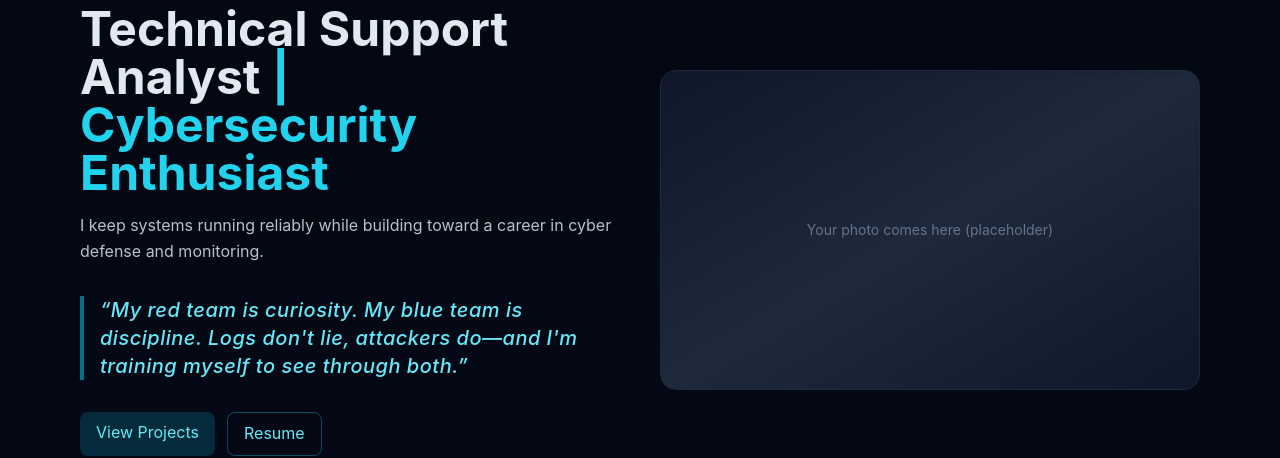
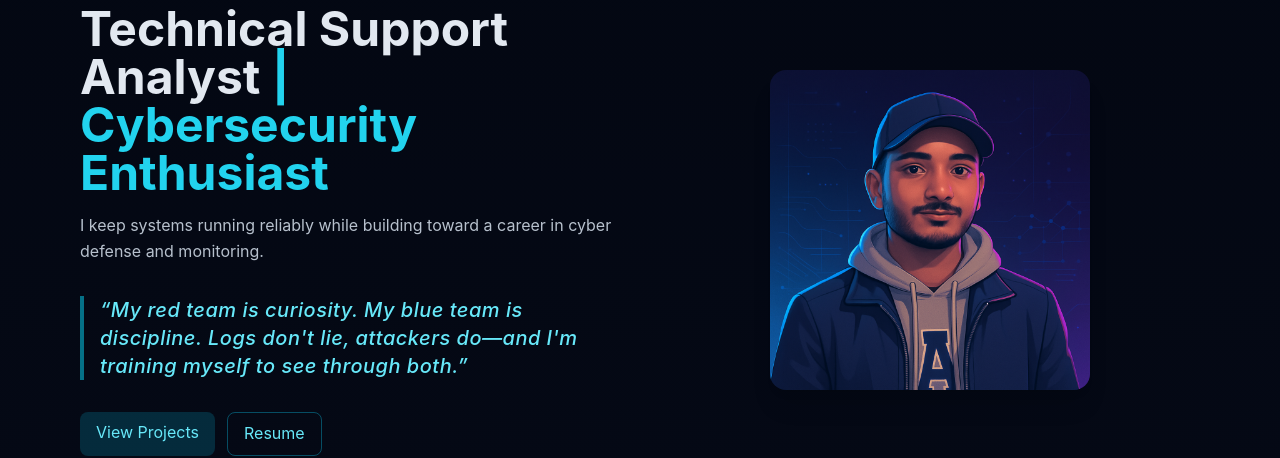
Before and after one commit to Inviciousx/portfolio, a React (Vite) app: page / in a window 1280 px wide. Shown: the part 139-597 px from the top of the page. Built offline with nearby package versions, Linux system fonts and the light colour scheme; no server answers; the HTML template or start-up script is replaced by a standard one.

Commit message:
Updated portfolio components (Resume, Navbar, Experience, etc.)

```diff
--- a/src/components/Hero.jsx
+++ b/src/components/Hero.jsx
@@ -1,9 +1,11 @@
 import { motion } from "framer-motion";
+import raziImg from "../assets/razi.png";
 
 export default function Hero() {
   return (
     <section id="home" className="relative overflow-hidden">
       <div className="mx-auto max-w-6xl px-4 py-16 md:py-18 grid md:grid-cols-2 gap-10 items-center">
+        {/* Text Section */}
         <div>
           <motion.h1
             initial={{ opacity: 0, y: 12 }}
@@ -32,7 +34,6 @@ export default function Hero() {
             lie, attackers do—and I'm training myself to see through both.”
           </blockquote>
 
-
           <div className="mt-8 flex gap-3">
             <a
               href="#projects"
@@ -49,12 +50,20 @@ export default function Hero() {
           </div>
         </div>
 
-        {/* Photo placeholder */}
-        <div className="h-64 md:h-80 rounded-2xl bg-gradient-to-br from-slate-900 via-slate-800 to-slate-900 border border-slate-800 shadow-inner flex items-center justify-center">
-          <span className="text-slate-500 text-sm">
-            Your photo comes here (placeholder)
-          </span>
-        </div>
+        {/* Animated Photo Section — fly in from right */}
+        <motion.div
+          initial={{ opacity: 0, x: 80 }}
+          whileInView={{ opacity: 1, x: 0 }}
+          viewport={{ once: true }}
+          transition={{ duration: 1, ease: "easeOut" }}
+          className="flex items-center justify-center"
+        >
+          <img
+            src={raziImg}
+            alt="Raziuddin Mohammed"
+            className="rounded-2xl shadow-xl max-h-80 w-auto hover:scale-105 transition-transform duration-700 ease-out"
+          />
+        </motion.div>
       </div>
     </section>
   );
```
Also changed, not shown: src/assets/razi.png (added).
